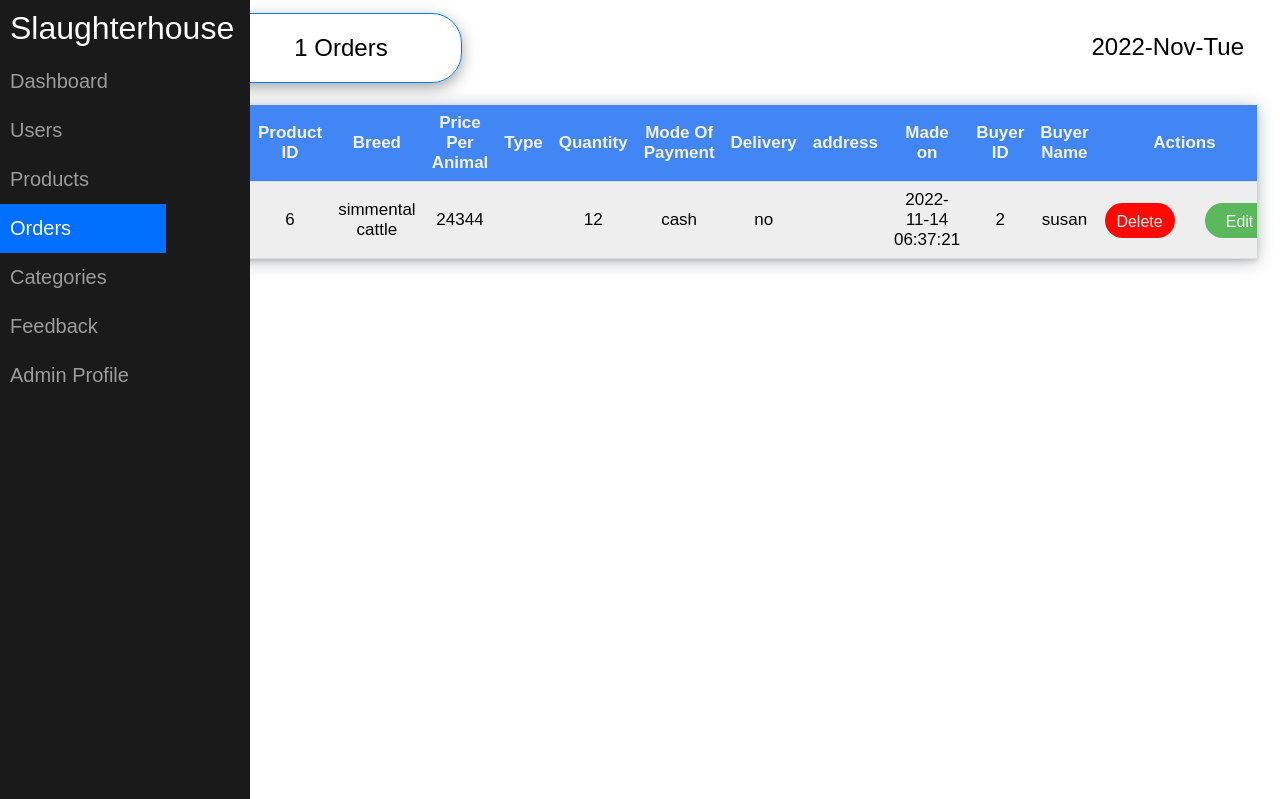
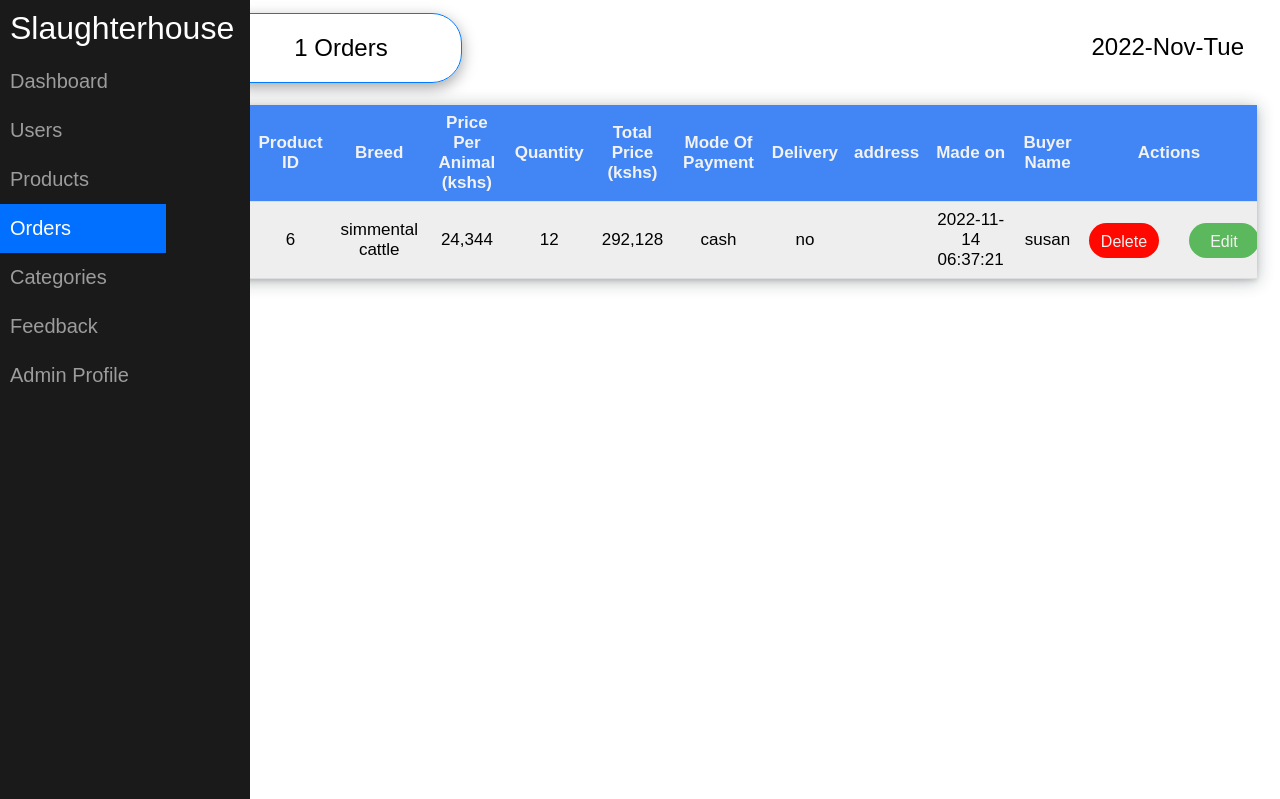
Before and after one commit to muraya89/SlaughteHouse, a PHP site: page /SlaughteHouse/admin/orders_report.php in a window 1280 px wide. Shown: the top 799 px of the page. Run offline with PHP 8.4, Linux system fonts and the light colour scheme; the visitor is signed in with stand-in values (Sample User, id 1); data comes from the database, SQL or seed files in the repository.

Commit message:
style amounts

```diff
--- a/admin/admin.php
+++ b/admin/admin.php
@@ -13,6 +13,7 @@
 		include('../helpers/DbHelpers.php');
 		// variable to call a function which fetches all data from the orders table
 		$value = $db_helpers->getOrders('orders');
+		$revenue = mysqli_fetch_assoc($db_helpers->sumRevenue());
 		$orders = mysqli_fetch_assoc($db_helpers->countData('orders'));
 		$products = mysqli_fetch_assoc($db_helpers->countData('animals'));
 		$customers = mysqli_fetch_assoc($db_helpers->countUsers('customer'));
@@ -45,8 +46,8 @@
 			</div>
 
 			<div class="item">
-				<b></b> &nbsp; Revenue
-				<!-- <a href="salesreport.php"><button type="button" class="button-1"><i class='fas fa-arrow-right'></i></button></a> -->
+				<b>kshs&nbsp;<?=number_format($revenue['sum(total_price)'])?></b> &nbsp; Revenue
+				<a href="salesreport.php"><button type="button" class="button-1"></button></a>
 			</div>
 		</div>
 
--- a/admin/orders_report.php
+++ b/admin/orders_report.php
@@ -78,14 +78,13 @@
                         <th>#</th>
                         <th>Product ID</th>
                         <th>Breed</th>
-                        <th>Price Per Animal</th>
-                        <th>Type</th>
+                        <th>Price Per Animal (kshs)</th>
                         <th>Quantity</th>
+                        <th>Total Price (kshs)</th>
                         <th>Mode Of Payment</th>
                         <th>Delivery</th>
                         <th>address</th>
                         <th>Made on</th>
-                        <th>Buyer ID</th>
                         <th>Buyer Name</th>
                         <th>Actions</th>
                     </tr>
@@ -99,14 +98,13 @@
                         <td><?= $order['order_id']; ?></td>
                         <td><?= $order['product_id']; ?></td>
                         <td><?= $order['breed']; ?></td>
-                        <td><?= $order['price']; ?></td>
-                        <td><?= $order['type']; ?></td>
+                        <td><?= number_format($order['price']); ?></td>
                         <td><?= $order['quantity']; ?></td>
+                        <td><?= number_format($order['total_price']); ?></td>
                         <td><?= $order['mode_of_payment']; ?></td>
                         <td><?= $order['delivery']; ?></td>
                         <td><?= $order['address']; ?></td>
                         <td><?= $order['made_on']; ?></td>
-                        <td><?= $order['user_id']; ?></td>
                         <td><?= $order['username']; ?></td>
                         <td>
                             <div class="td1">
--- a/admin/product_report.php
+++ b/admin/product_report.php
@@ -71,8 +71,7 @@
                 <th>Sex</th>
                 <th>Age</th>
                 <th>Quantity</th>
-                <th>Price</th>
-                <th>Type</th>
+                <th>Price (kshs)</th>
                 <th>Status</th>
                 <th>Action</th>
             </tr>
@@ -87,8 +86,7 @@
                 <td><?= $product['sex']; ?></td>
                 <td><?= $product['age']; ?></td>
                 <td><?= $product['number']; ?></td>
-                <td><?= $product['price']; ?></td>
-                <td><?= $product['type']; ?></td>
+                <td><?= number_format($product['price']); ?></td>
                 <td><?= $product['status']; ?></td>
                 <td>
                   <form action="AdminClass.php" method="post" class=action>
--- a/customer/index.php
+++ b/customer/index.php
@@ -78,7 +78,7 @@ $value = $db_helpers->getAll('animals');
                 <td><?= $product['sex']; ?></td>
                 <td><?= $product['age']; ?></td>
                 <td><?= $product['available_quantity']; ?></td>
-                <td><?= $product['price']; ?>&nbsp;/=</td>
+                <td><?= number_format($product['price']); ?>&nbsp;/=</td>
                 <td><?= $product['status']; ?></td>
                 <td>
                     <?php
--- a/customer/orders.php
+++ b/customer/orders.php
@@ -71,8 +71,8 @@ $value = $db_helpers->show('orders', ['user_id' => $_SESSION['id']]);
             <th>Breed</th>
             <th>Price Per Animal</th>
             <th>Quantity</th>
+            <th>Total Price</th>
             <th>Mode Of Payment</th>
-            <th>Total Price</th>
             <th>Delivery</th>
             <th>address</th>
             <th>Made on</th>
@@ -83,10 +83,10 @@ $value = $db_helpers->show('orders', ['user_id' => $_SESSION['id']]);
              <td><?= $order['id']; ?></td>
              <td><?= $order['product_id']; ?></td>
              <td><?= $order['breed']; ?></td>
-             <td><?= $order['price']; ?>&nbsp;/=</td>
+             <td><?=number_format( $order['price']); ?>&nbsp;/=</td>
              <td><?= $order['quantity']; ?></td>
+             <td><?= number_format($order['total_price']); ?>&nbsp;/=</td>
              <td><?= $order['mode_of_payment']; ?></td>
-             <td><?= $order['total_price']; ?>&nbsp;/=</td>
              <td><?= $order['delivery']; ?></td>
              <td><?= $order['address']; ?></td>
              <td><?= $order['created_at']; ?></td>
--- a/customer/receipt.php
+++ b/customer/receipt.php
@@ -42,11 +42,11 @@ if (isset($_GET['edit'])) {
 
             <p>Quantity:  <input type="text" value="<?= isset($_GET['edit']) && isset($data->quantity) ? $data->quantity : ''; ?> " style="border: none;"></p>
 
-            <p>Price-per-animal:  Kshs<input type="text" value="<?= isset($_GET['edit']) && isset($data->price) ? $data->price : ''; ?> " style="border: none;"></p>
+            <p>Price-per-animal:  Kshs<input type="text" value="<?= isset($_GET['edit']) && isset($data->price) ? number_format($data->price) : ''; ?> " style="border: none;"></p>
 
             <p class="subtotal">Subtotal:
                 <span> Kshs
-                    <input type="text" value="<?= isset($_GET['edit']) && isset($data->total_price) ? $data->total_price : ''; ?>" name="subtotal">
+                    <input type="text" value="<?= isset($_GET['edit']) && isset($data->total_price) ? number_format($data->total_price) : ''; ?>" name="subtotal">
                 </span>
             </p>
 
@@ -75,7 +75,7 @@ if (isset($_GET['edit'])) {
 
 				$total = 0;
 					$total += $data->total_price + $charge;
-                    echo $total;
+                    echo number_format($total);
 			?>
         </span>
     </p>
--- a/helpers/DbHelpers.php
+++ b/helpers/DbHelpers.php
@@ -215,6 +215,18 @@ class DbHelpers {
     }
   }
 
+  public function sumRevenue(){
+    $result  = mysqli_query($this->db, "SELECT sum(total_price) from orders;");
+    if($result){
+      return $result;
+    }else{
+      return (object)[
+        "response" => $result,
+        "message" => "success"
+      ];
+    }
+  }
+
   public function PasswordChecker ($password) {
     // password variables
     $uppercase = preg_match('@[A-Z]@', $password);
--- a/supplier/index.php
+++ b/supplier/index.php
@@ -90,7 +90,7 @@ $value = $db_helpers->getAll('animals');
                 <td><?= $product['age']; ?></td>
                 <td><?= $product['number']; ?></td>
                 <td><?= $product['available_quantity']; ?></td>
-                <td><?= $product['price']; ?></td>
+                <td><?= number_format($product['price']); ?></td>
                 <td><?= $product['status']; ?></td>
                 <td><?= $product['supply_date']; ?></td>
                 <td>
--- a/supplier/invoice.php
+++ b/supplier/invoice.php
@@ -64,7 +64,7 @@
              <td><?= isset($_GET['edit']) && isset($data->id) ? $data->id : ''; ?></td>
              <td><?= isset($_GET['edit']) && isset($data->breed) ? $data->breed : ''; ?> </td>
              <td><?= isset($_GET['edit']) && isset($data->number) ? $data->number : ''; ?></td>
-             <td><?= isset($_GET['edit']) && isset($data->price) ? $data->price : ''; ?></td>
+             <td><?= isset($_GET['edit']) && isset($data->price) ? number_format($data->price) : ''; ?></td>
          </tr>
         </table>
      </div>
@@ -77,7 +77,7 @@
 			<?php
 				$total = 0;
                 $total += $data->price*$data->number ;
-                echo $total;
+                echo number_format($total);
 			?>
         </span></Button>
     </p>
```
